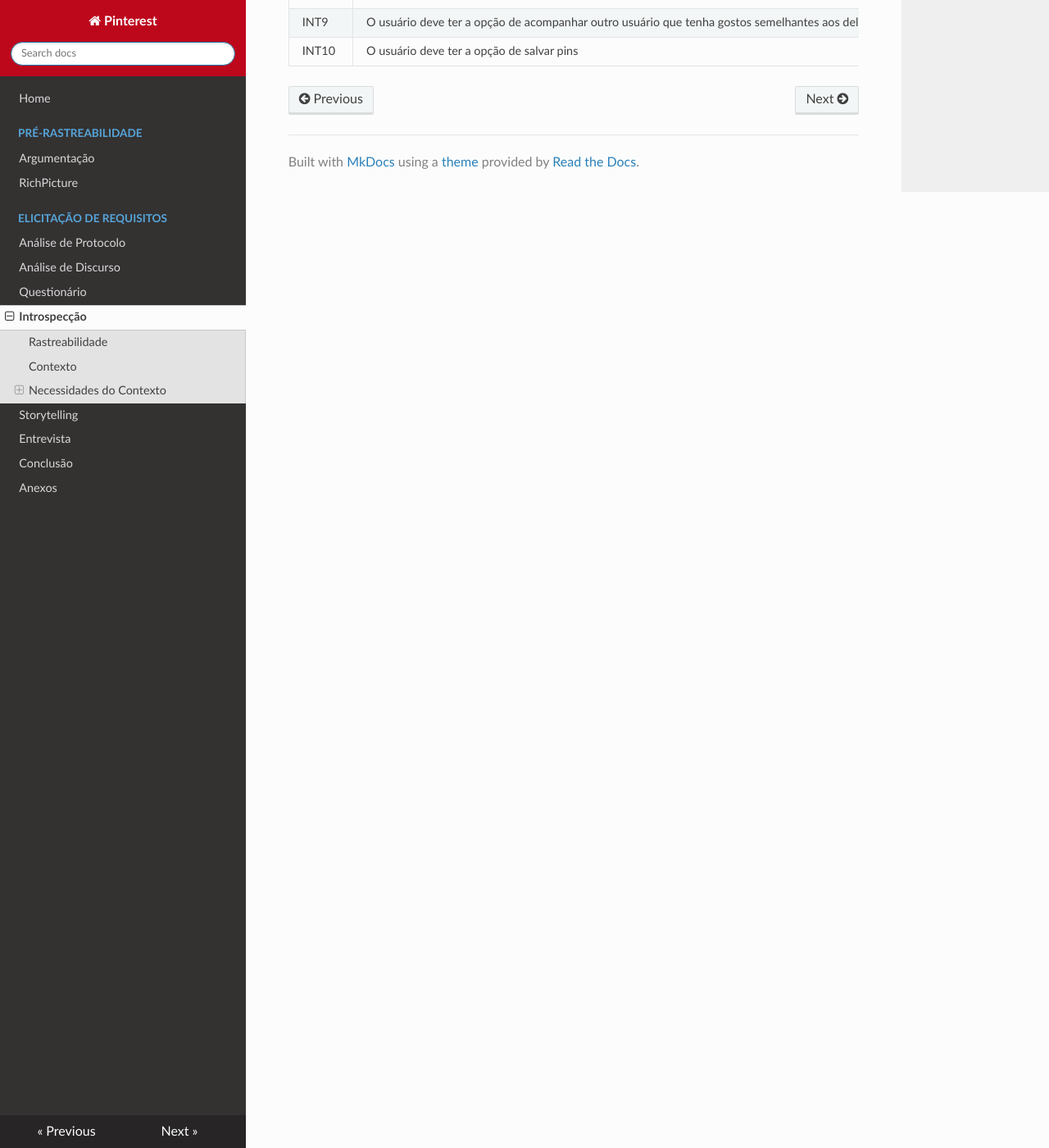
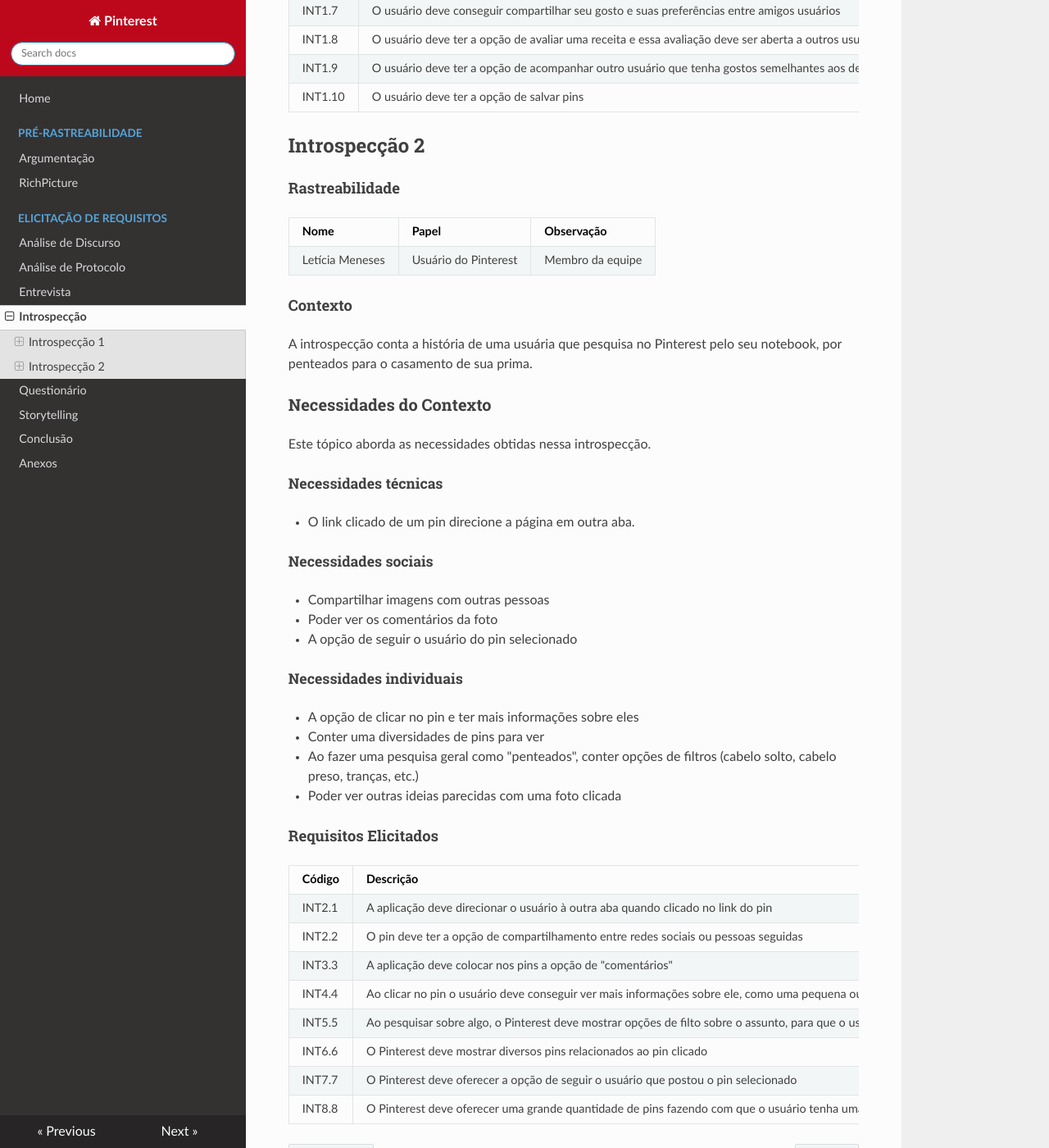
Before and after one commit to joberthrogers18/2018.2-Requisitos-Pinterest, an MkDocs documentation site: the page built from docs/introspeccao.md, in a window 1280 px wide and 1400 px high, scrolled down 1519 px. Shown: the whole window at 82% size. Built offline with MkDocs 1.6.1, drawn with Linux system fonts in a browser that asks for light colours; nearby versions of some CDN libraries; old or Windows-style settings are respelled for this version of MkDocs; some of the changed text lies outside the part shown.

Commit message:
Organizing files, requirements codes and tables

```diff
--- a/docs/introspeccao.md
+++ b/docs/introspeccao.md
@@ -1,9 +1,11 @@
-# Introspecção
+# Introdução
 
 A técnica de
 introspecção consiste em imaginar que tipo de sistema seria desejável por uma pessoa
 que estivesse executando uma tarefa específica, utilizando um equipamento específico, em um lugar específico, dentre outros. Se dá ao imaginar que características um sistema deveria ter para obter
 a satisfação do usuário definido.
+
+## Introspecção 1
 
 #### Rastreabilidade
 
@@ -36,13 +38,55 @@
 
 | Código | Descrição |
 |--|--|
-|INT1 | O app deve oferecer a opção de selecionar a qualidade das imagens|
-| INT2 | O app deve oferecer a opção do usuário inserir se deseja ou não o carregamento automático dos vídeos|
-| INT3 | O app deve oferecer a opção do usuário salvar seus pins de maneira a vê-los mesmo sem o consumo de internet|
-| INT4 | O app deve oferecer pins de receitas diversas até que o usuário tenha interesses definidos. |
-| INT5 | O app deve absorver a informação das categorias dos pins mais visualizados para usar nas próximas recomendações  |
-| INT6 | O app deve separar os pins por categorias |
-| INT7 | O usuário deve conseguir compartilhar seu gosto e suas preferências entre amigos usuários|
-| INT8 | O usuário deve ter a opção de avaliar uma receita e essa avaliação deve ser aberta a outros usuários |
-| INT9 | O usuário deve ter a opção de acompanhar outro usuário que tenha gostos semelhantes aos dele |
-| INT10 | O usuário deve ter a opção de salvar pins |
+|INT1.1 | O app deve oferecer a opção de selecionar a qualidade das imagens|
+| INT1.2 | O app deve oferecer a opção do usuário inserir se deseja ou não o carregamento automático dos vídeos|
+| INT1.3 | O app deve oferecer a opção do usuário salvar seus pins de maneira a vê-los mesmo sem o consumo de internet|
+| INT1.4 | O app deve oferecer pins de receitas diversas até que o usuário tenha interesses definidos. |
+| INT1.5 | O app deve absorver a informação das categorias dos pins mais visualizados para usar nas próximas recomendações  |
+| INT1.6 | O app deve separar os pins por categorias |
+| INT1.7 | O usuário deve conseguir compartilhar seu gosto e suas preferências entre amigos usuários|
+| INT1.8 | O usuário deve ter a opção de avaliar uma receita e essa avaliação deve ser aberta a outros usuários |
+| INT1.9 | O usuário deve ter a opção de acompanhar outro usuário que tenha gostos semelhantes aos dele |
+| INT1.10 | O usuário deve ter a opção de salvar pins |
+
+
+## Introspecção 2
+
+#### Rastreabilidade
+
+| Nome | Papel | Observação |
+|--|--|--|
+| Letícia Meneses | Usuário do Pinterest | Membro da equipe |
+
+#### Contexto
+
+A introspecção conta a história de uma usuária que pesquisa no Pinterest pelo seu notebook, por penteados para o casamento de sua prima.
+
+### Necessidades do Contexto
+
+Este tópico aborda as necessidades obtidas nessa introspecção.
+
+##### Necessidades técnicas
+* O link clicado de um pin direcione a página em outra aba.
+##### Necessidades sociais
+* Compartilhar imagens com outras pessoas
+* Poder ver os comentários da foto
+* A opção de seguir o usuário do pin selecionado
+##### Necessidades individuais
+* A opção de clicar no pin e ter mais informações sobre eles
+* Conter uma diversidades de pins para ver
+* Ao fazer uma pesquisa geral como "penteados", conter opções de filtros (cabelo solto, cabelo preso, tranças, etc.)
+* Poder ver outras ideias parecidas com uma foto clicada
+
+#### Requisitos Elicitados
+
+| Código | Descrição |
+|--|--|
+|INT2.1 | A aplicação deve direcionar o usuário à outra aba quando clicado no link do pin|
+| INT2.2 |O pin deve ter a opção de compartilhamento entre redes sociais ou pessoas seguidas|
+| INT3.3 | A aplicação deve colocar nos pins a opção de "comentários"|
+| INT4.4 | Ao clicar no pin o usuário deve conseguir ver mais informações sobre ele, como uma pequena ou grande descrição |
+| INT5.5 | Ao pesquisar sobre algo, o Pinterest deve mostrar opções de filto sobre o assunto, para que o usuário apenas clique em um e receba um resultado mais selecionado |
+| INT6.6 | O Pinterest deve mostrar diversos pins relacionados ao pin clicado |
+| INT7.7 | O Pinterest deve oferecer a opção de seguir o usuário que postou o pin selecionado|
+| INT8.8 | O Pinterest deve oferecer uma grande quantidade de pins fazendo com que o usuário tenha uma enorme quantidade de resultados |
--- a/mkdocs.yml
+++ b/mkdocs.yml
@@ -6,12 +6,12 @@
     - Argumentação: argumentacao.md
     - RichPicture: rich_picture.md
   - Elicitação de Requisitos:
+    - Análise de Discurso: analise_discurso.md
     - Análise de Protocolo: analise_protocolo.md
-    - Análise de Discurso: analise_discurso.md
+    - Entrevista: entrevista.md
+    - Introspecção: introspeccao.md
     - Questionário: questionario.md
-    - Introspecção: introspeccao.md
     - Storytelling: storytelling.md
-    - Entrevista: entrevista.md
     - Conclusão: conclusao_elicitacao.md
   - Anexos: anexos.md
 theme: readthedocs
```
Also changed, not shown: docs/analise_protocolo.md (+18 -18 lines), docs/conclusao_elicitacao.md (+61 -39 lines), docs/entrevista.md (+16 -16 lines), docs/introspeccao2.md (deleted, +0 -42 lines), docs/questionario.md (+5 -5 lines).
